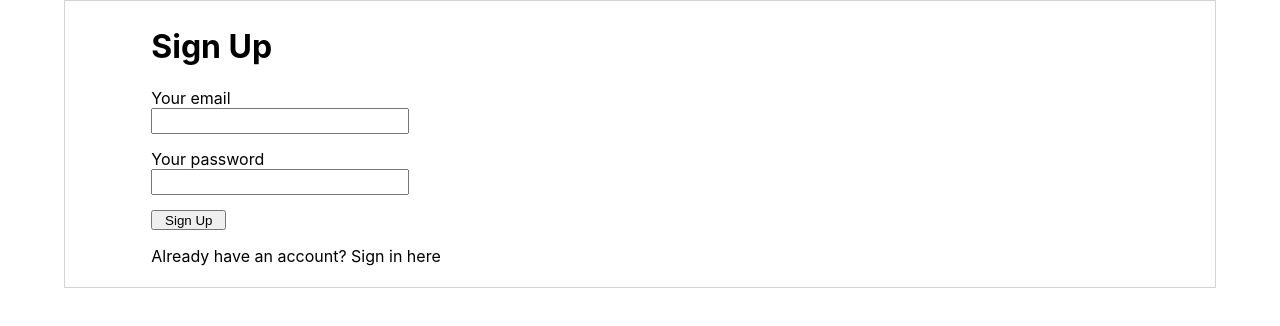
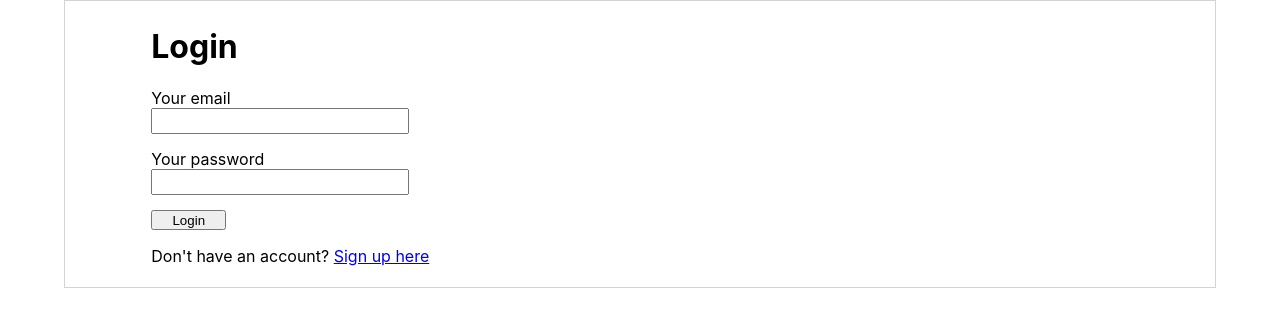
Before and after one commit to Fabricevladimir/challenge, a React (Create React App) app: page /login in a window 1280 px wide. Shown: the top 326 px of the page. Built offline with nearby package versions, Linux system fonts and the light colour scheme.

Commit message:
basic routing

```diff
--- a/package.json
+++ b/package.json
@@ -9,7 +9,7 @@
     "firebase": "^8.7.1",
     "react": "^17.0.2",
     "react-dom": "^17.0.2",
-    "react-router": "^5.2.0",
+    "react-router-dom": "^5.2.0",
     "react-scripts": "4.0.3",
     "web-vitals": "^1.0.1"
   },
--- a/src/components/App/App.js
+++ b/src/components/App/App.js
@@ -1,10 +1,23 @@
-import SignUp from '../../screens/SignUp';
+import React, {Suspense} from 'react';
+import {Router} from 'react-router-dom';
+import {createBrowserHistory} from 'history';
+
+import Toolbar from '../Toolbar/Toolbar';
 import './App.css';
 
+const Routes = React.lazy(() => import('../Routes/Routes'));
+
 function App() {
+  const history = createBrowserHistory();
+
   return (
     <div className="App">
-      <SignUp />
+      <Router history={history}>
+        {/* <Toolbar /> */}
+        <Suspense fallback={<div>Loading...</div>}>
+          <Routes />
+        </Suspense>
+      </Router>
     </div>
   );
 }
--- /dev/null
+++ b/src/components/Routes/Routes.jsx
@@ -0,0 +1,17 @@
+import {Route, Switch} from 'react-router-dom';
+
+import Login from '../../screens/Login';
+import Signup from '../../screens/SignUp';
+import Dashboard from '../../screens/Dashboard';
+
+function Routes() {
+  return (
+    <Switch>
+      <Route path="/login" component={Login} />
+      <Route path="/signup" component={Signup} />
+      <Route exact path="/" component={Dashboard} />
+    </Switch>
+  );
+}
+
+export default Routes;
--- /dev/null
+++ b/src/components/Toolbar/Toolbar.jsx
@@ -0,0 +1,7 @@
+import React from 'react';
+
+function Toolbar() {
+  return <div>Toolbar</div>;
+}
+
+export default Toolbar;
--- /dev/null
+++ b/src/screens/Dashboard.jsx
@@ -0,0 +1,7 @@
+import React from 'react';
+
+function Dashboard() {
+  return <div>Dashboard</div>;
+}
+
+export default Dashboard;
--- a/src/screens/Login.jsx
+++ b/src/screens/Login.jsx
@@ -1,4 +1,7 @@
-import React, {useState} from 'react';
+import {useState} from 'react';
+import {Link} from 'react-router-dom';
+
+import './styles/Login.css';
 
 function Login() {
   /************************************
@@ -28,8 +31,8 @@ function Login() {
    * Render
    ************************************/
   return (
-    <div>
-      <h1>Login Up</h1>
+    <div className="log-in">
+      <h1>Login</h1>
       <form onSubmit={handleSubmit}>
         <label htmlFor="email">Your email</label>
         <input
@@ -49,7 +52,9 @@ function Login() {
 
         <input id="login-btn" type="submit" value="Login" />
       </form>
-      <p>Don't have an account? Sign up here</p>
+      <p>
+        Don't have an account? <Link to="/signup">Sign up here</Link>
+      </p>
     </div>
   );
 }
--- a/src/screens/SignUp.jsx
+++ b/src/screens/SignUp.jsx
@@ -1,4 +1,5 @@
-import React, {useState} from 'react';
+import {useState} from 'react';
+import {Link} from 'react-router-dom';
 
 import './styles/SignUp.css';
 
@@ -51,7 +52,9 @@ function SignUp() {
 
         <input id="submit-btn" type="submit" value="Sign Up" />
       </form>
-      <p>Already have an account? Sign in here</p>
+      <p>
+        Already have an account? <Link to="/login">Sign in here</Link>
+      </p>
     </div>
   );
 }
```
Also changed, not shown: 1 other file (tests, documents, lock files or other folders).
